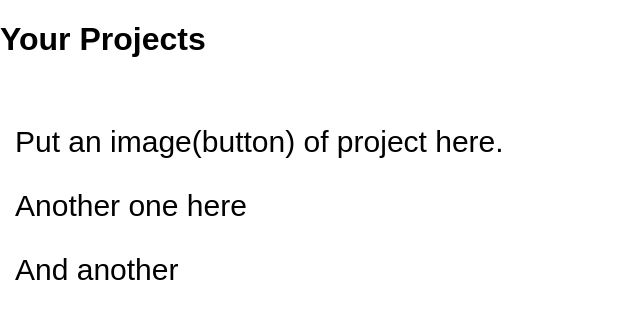
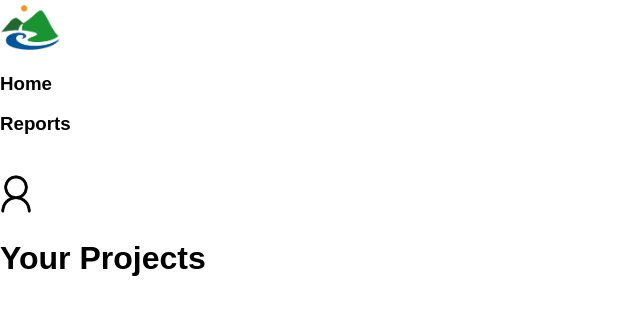
Before and after one commit to nooyh/MeneDevs, a Node server app: page /agent-home/ in a window 1280 px wide. Shown: the top 314 px of the page, without its empty margins (0-640 px from the left). Run offline with Node 20, Linux system fonts and the light colour scheme; some libraries are stand-ins or nearby versions.

Commit message:
added nav bar to agent home

```diff
--- a/views/agent-home.ejs
+++ b/views/agent-home.ejs
@@ -10,19 +10,37 @@
 </head>
 
 <body>
+    <!-----Navigation Bar----->
+    <section id="navBar">
+        <div id="bar">
+          <img id="hidotLogo" height="50px" src="/images/logo.jpg" />
+
+          <div class="content">
+            <h3>Home</h3>
+          </div>
+
+          <div class="content">
+            <h3>Reports</h3>
+          </div>
+
+          <div id="account">
+            <img
+              id="accountLogo"
+              src="/images/account-logo.jpg"
+              height="40px"
+              style="padding-top: 20px"
+            />
+          </div>
+        </div>
+      </section>
     <h1>Your Projects</h1>
-    <div id="navbar">
-        <a href="#home">Home</a>
-        <a href="#news">Projects</a>
-        <a href="#contact">Contact</a>
-    </div>
     <div style="padding:15px 15px 2500px;font-size:30px">
         <p>Put an image(button) of project here.</p>
         <p>Another one here</p>
         <p>And another</p>
-        <p><img src="/images/add-button.png" alt=""></p>
+        <img src="/images/add-button.jpg" alt="">
     </div>
-    <script src="/javascripts/agent-home.js"></script>
+    <script src="/javscripts/agent-home.js"></script>
 </body>
 
 </html>
```
